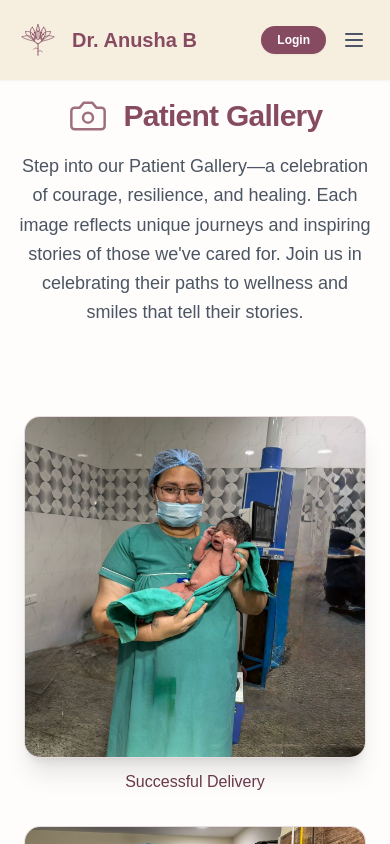
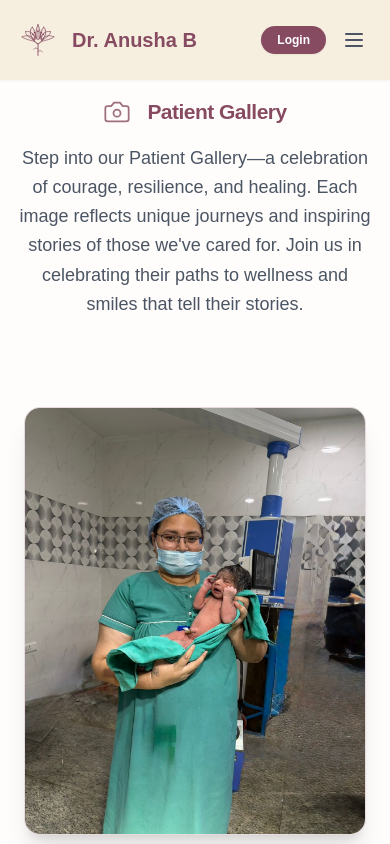
Before and after one commit to Sunil1068/dranushagynaco, a Next.js app in the folder frontend/: page /gallery in a window 390 px wide. Shown: the top 844 px of the page. Built offline with nearby package versions, Linux system fonts and the light colour scheme.

Commit message:
Final UI refinements: Patient Gallery redesign, portrait aspect ratio, and profile image cropping fix

```diff
--- a/frontend/src/app/gallery/page.tsx
+++ b/frontend/src/app/gallery/page.tsx
@@ -29,8 +29,8 @@ export default function GalleryPage() {
       {/* Hero Header Section - Seamless Blend UI */}
       <section className="pt-24 pb-10 md:pt-32 md:pb-16 px-4">
         <div className="max-w-4xl mx-auto text-center">
-          <h1 className="text-3xl md:text-5xl font-bold text-[#874B61] tracking-tight mb-4 animate-in slide-in-from-top duration-700 flex items-center justify-center gap-4">
-            <Camera size={40} className="text-[#874B61]/80" strokeWidth={1.5} />
+          <h1 className="text-[21px] md:text-[34px] font-bold text-[#874B61] tracking-tight mb-4 animate-in slide-in-from-top duration-700 flex items-center justify-center gap-4">
+            <Camera size={28} className="text-[#874B61]/80" strokeWidth={1.5} />
             <span>Patient <span className="text-[#874B61]">Gallery</span></span>
           </h1>
           <p className="text-gray-600 text-lg md:text-xl leading-relaxed max-w-2xl mx-auto animate-in fade-in slide-in-from-bottom duration-1000 delay-300">
@@ -49,12 +49,12 @@ export default function GalleryPage() {
                 className="group cursor-pointer"
                 onClick={() => openLightbox(index)}
               >
-                <div className="relative aspect-square md:aspect-[4/5] rounded-2xl overflow-hidden shadow-xl border border-[#874B61]/20 group-hover:border-[#874B61]/40 transition-all duration-500 group-hover:shadow-2xl bg-white w-full">
+                <div className="relative aspect-[4/5] rounded-2xl overflow-hidden shadow-xl border border-[#874B61]/20 group-hover:border-[#874B61]/40 transition-all duration-500 group-hover:shadow-2xl bg-white w-full">
                   <Image
                     src={img.src}
                     alt={img.alt}
                     fill
-                    className="object-cover group-hover:scale-110 transition-transform duration-700"
+                    className={`object-cover transition-transform duration-700 ${['/images/gallery-1.jpg', '/images/gallery-3.jpg'].includes(img.src) ? 'object-top' : 'object-center group-hover:scale-110'}`}
                     sizes="(max-width: 640px) 100vw, (max-width: 1024px) 50vw, (max-width: 1280px) 33vw, 25vw"
                   />
                   <div className="absolute inset-0 bg-gradient-to-t from-black/70 via-black/20 to-transparent opacity-0 group-hover:opacity-100 transition-opacity duration-500" />
--- a/frontend/src/app/page.tsx
+++ b/frontend/src/app/page.tsx
@@ -227,7 +227,7 @@ export default function HomePage() {
                   alt="Dr. Anusha B"
                   fill
                   className="object-cover scale-[1.02]"
-                  style={{ objectPosition: 'center 45%' }}
+                  style={{ objectPosition: 'center 20%' }}
                   quality={100}
                   sizes="(max-width: 1024px) 100vw, 500px"
                 />
```
